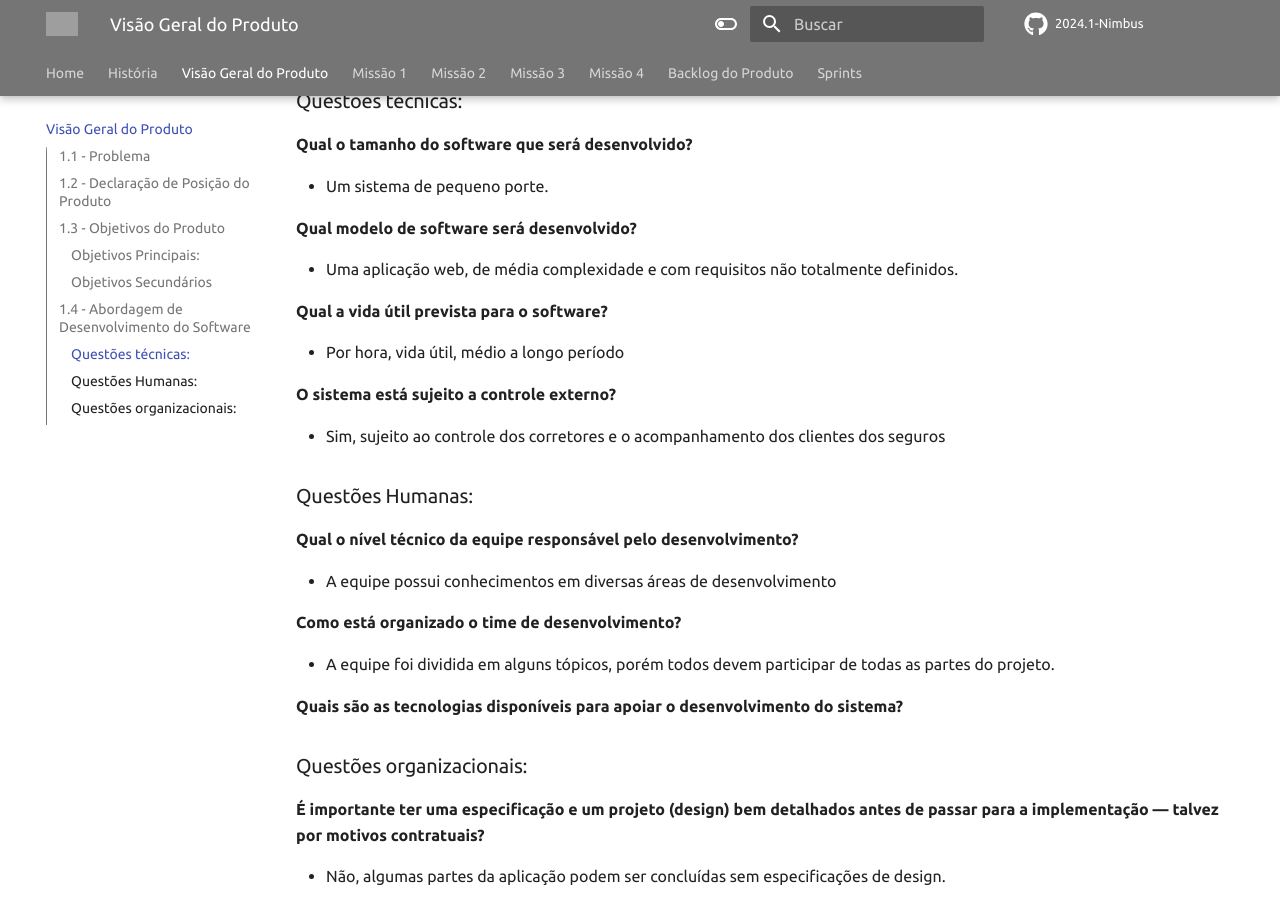
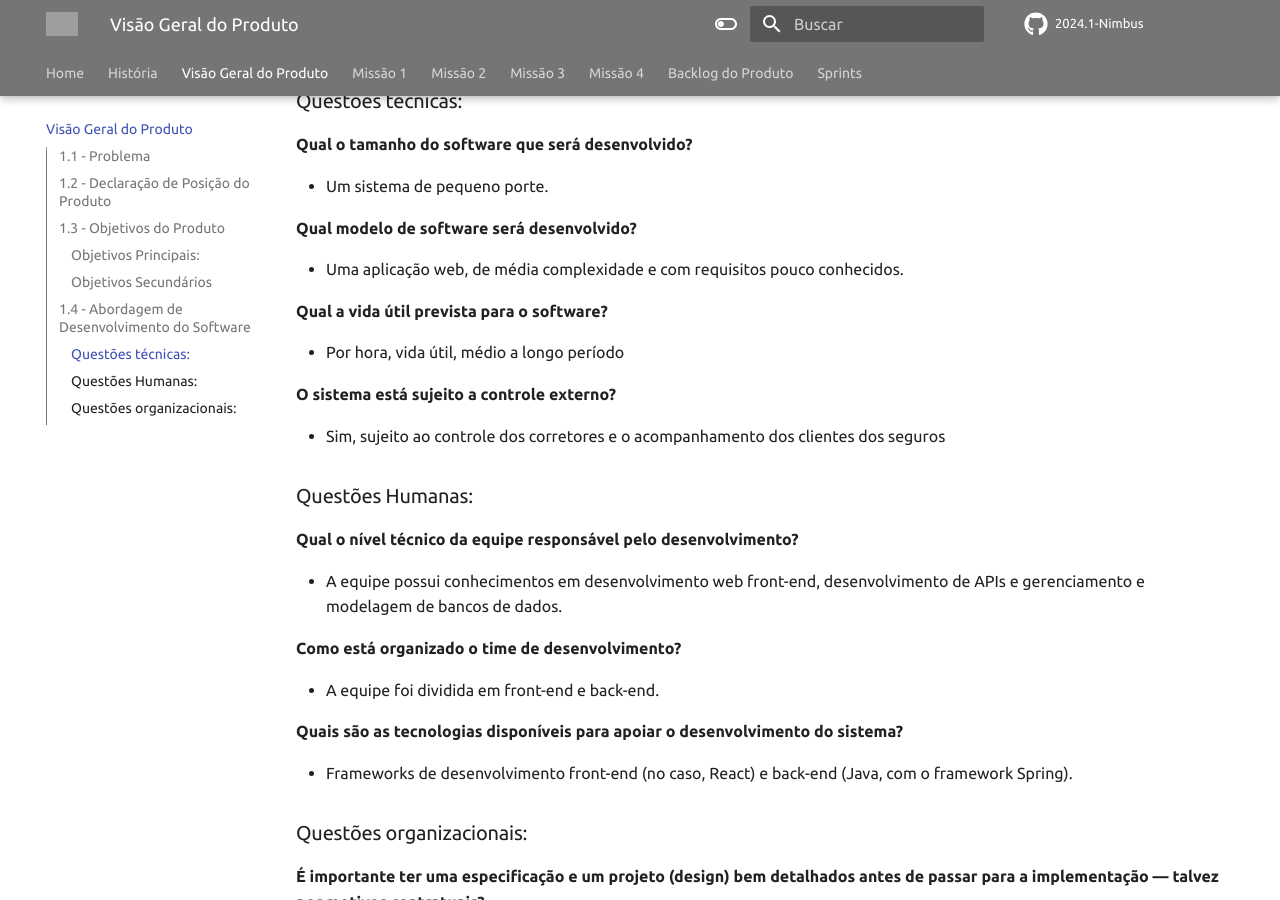
Before and after one commit to mdsreq-fga-unb/2024.1-Nimbus, an MkDocs documentation site: the page built from docs/visao-geral-prod.md, in a window 1280 px wide and 900 px high, scrolled down 1288 px. Built offline with MkDocs 1.6.1 and Material for MkDocs 9.7.7, drawn with Linux system fonts in a browser that asks for light colours; comment, search, counter and statistics services are not loaded; grey boxes are pictures that could not be loaded.

Commit message:
Altera documento de visão

```diff
--- a/docs/visao-geral-prod.md
+++ b/docs/visao-geral-prod.md
@@ -42,7 +42,7 @@ Questões de organização conectadas às condições do ambiente que será dese
 
 **Qual modelo de software será desenvolvido?**
 
-- Uma aplicação web, de média complexidade e com requisitos não totalmente definidos.
+- Uma aplicação web, de média complexidade e com requisitos pouco conhecidos.
 
 **Qual a vida útil prevista para o software?**
 
@@ -56,14 +56,15 @@ Questões de organização conectadas às condições do ambiente que será dese
 
 **Qual o nível técnico da equipe responsável pelo desenvolvimento?**
 
-- A equipe possui conhecimentos em diversas áreas de desenvolvimento
+- A equipe possui conhecimentos em desenvolvimento web front-end, desenvolvimento de APIs e gerenciamento e modelagem de bancos de dados.
 
 **Como está organizado o time de desenvolvimento?**
 
-- A equipe foi dividida em alguns tópicos, porém todos devem participar de todas as partes do projeto.
+- A equipe foi dividida em front-end e back-end.
 
 **Quais são as tecnologias disponíveis para apoiar o desenvolvimento do sistema?**
 
+- Frameworks de desenvolvimento front-end (no caso, React) e back-end (Java, com o framework Spring).
 
 ### Questões organizacionais:
 
```
